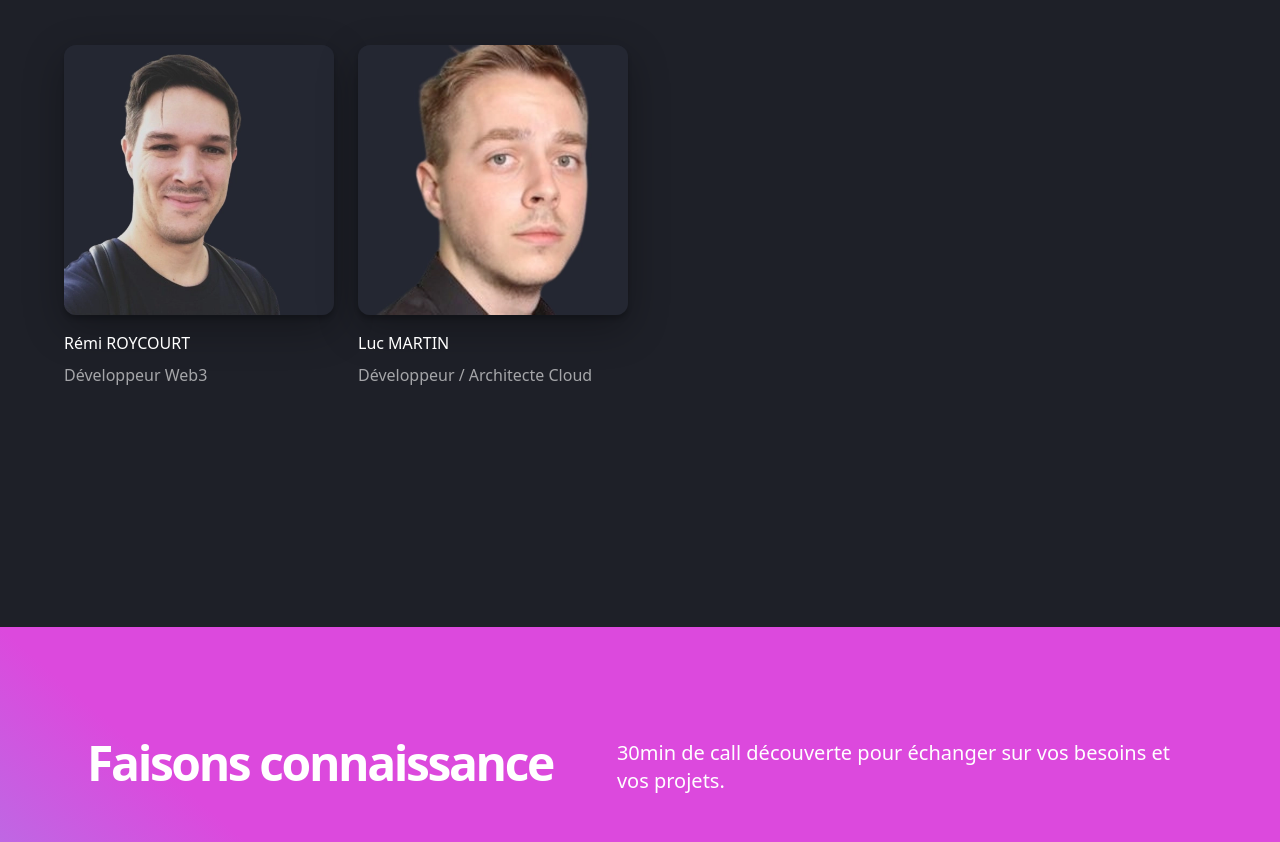
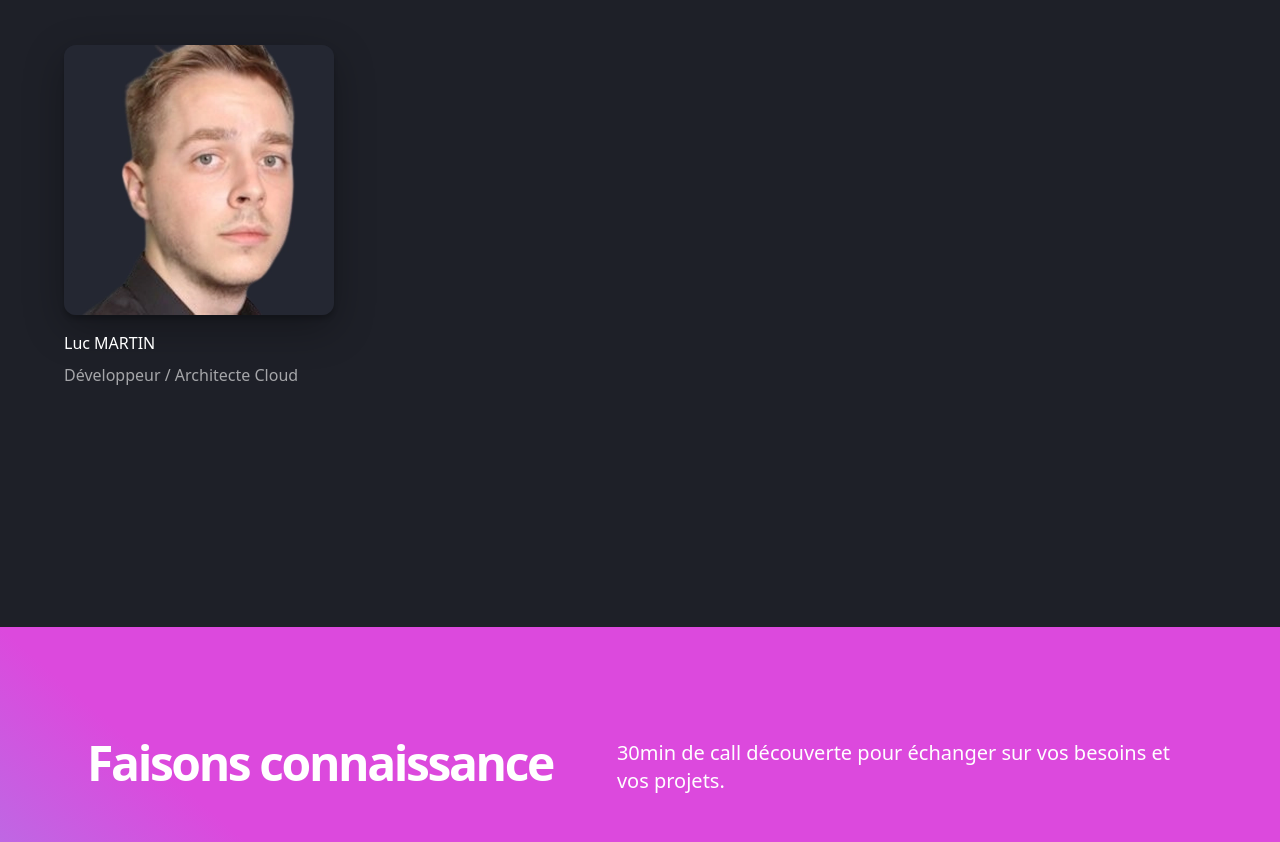
Before and after one commit to gogetenk/processia-landing, a website: page index.html in a window 1280 px wide. Shown: the part 6067-6909 px from the top of the page. Drawn offline with nearby package versions, Linux system fonts and the light colour scheme; grey boxes are pictures that could not be loaded; a script that the page names is missing.

Commit message:
feat: removed remi

```diff
--- a/index.html
+++ b/index.html
@@ -541,17 +541,6 @@
                         <a href="#">
                             <figure>
                                 <img class="w-full rounded-xl shadow-thick border-river"
-                                     src="./html/images/remi.webp"
-                                     width="174"
-                                     height="174"
-                                     alt="" />
-                                <figcaption class="mt-4 text-xs text-white lg:text-base">Rémi ROYCOURT</figcaption>
-                                <p class="mt-2 text-xs text-white text-opacity-60 lg:text-base">Développeur Web3</p>
-                            </figure>
-                        </a>
-                        <a href="#">
-                            <figure>
-                                <img class="w-full rounded-xl shadow-thick border-river"
                                      src="./html/images/luc.webp"
                                      width="174"
                                      height="174"
```
